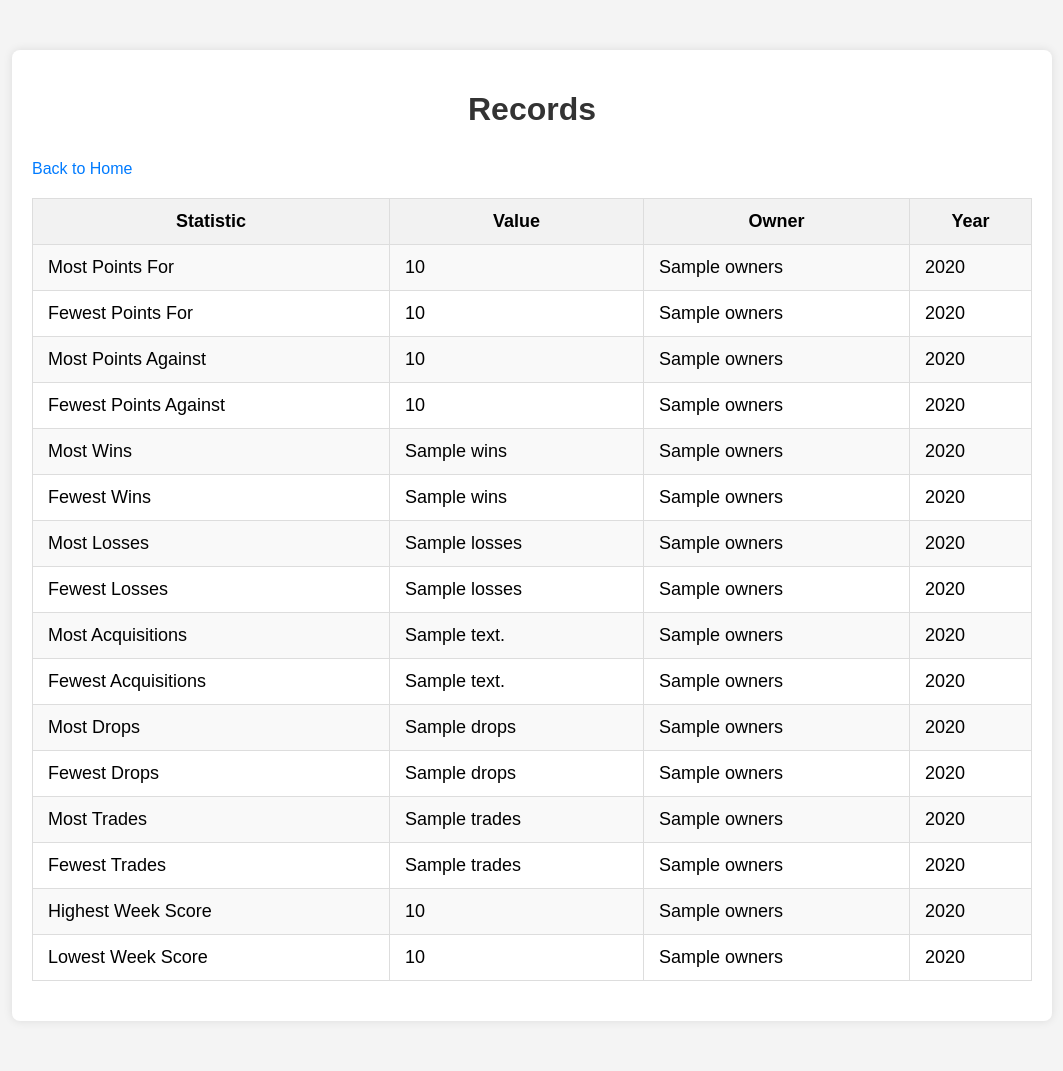
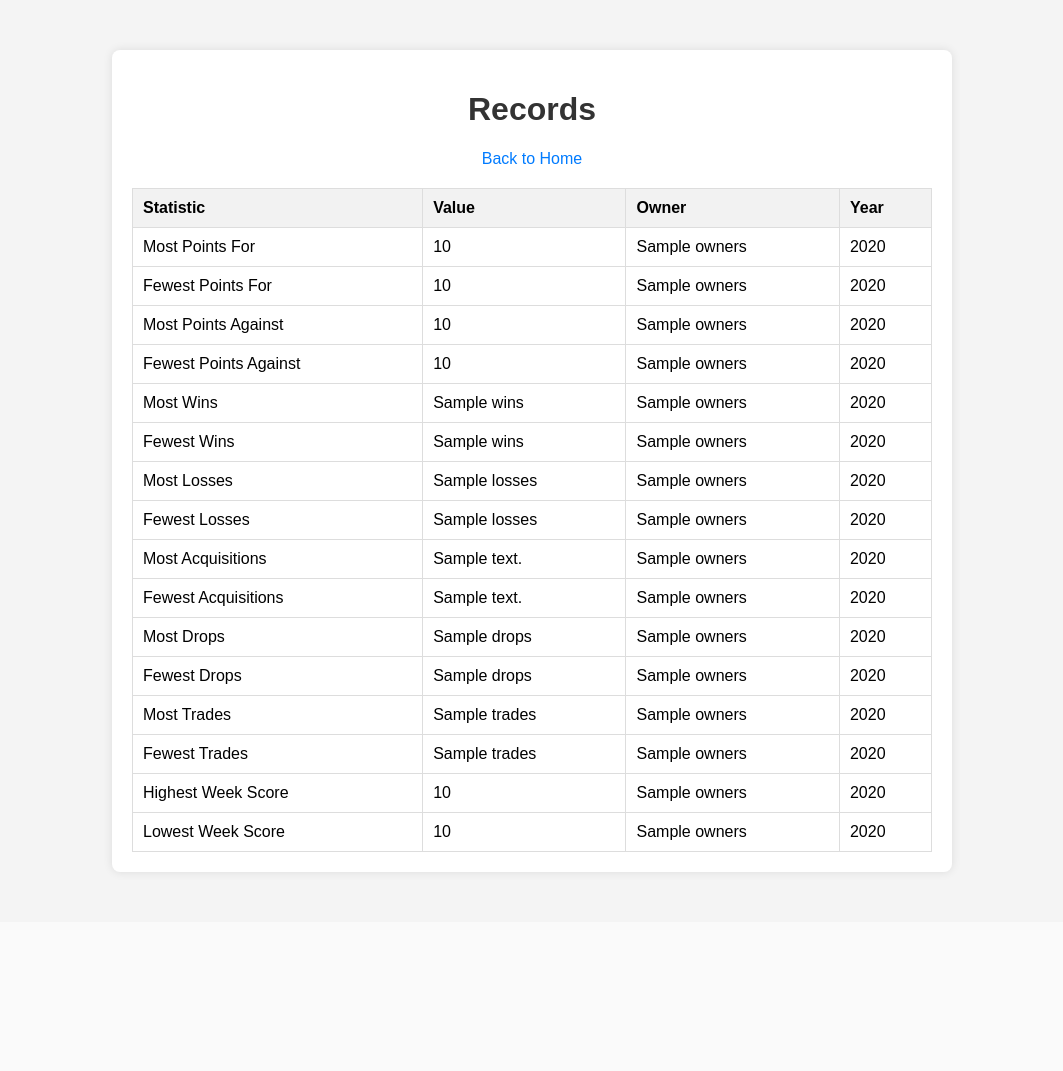
Before and after one commit to shraydewan/Buzzcut-League, a Flask app: template templates/records.html in a window 1280 px wide. Shown: the whole page, without its empty margins (108-1171 px from the left). After the commit the page ends 875 px from the top, so only its background shows below. Run offline with Flask 3, Linux system fonts and the light colour scheme; the template is opened without the code that fills it: most values are stand-ins (such as "Sample title", 1, 10 or a date in 2020); parts of the project's set-up code (start-up, migrations or seed data) failed here and were passed over.

Commit message:
Update records.html

```diff
--- a/templates/records.html
+++ b/templates/records.html
@@ -1,7 +1,7 @@
 <!DOCTYPE html>
 <html>
 <head>
-    <title>Records</title>
+    <title>Buzzcut League Records</title>
     <style>
         body {
             font-family: Arial, sans-serif;
@@ -10,7 +10,7 @@
             padding: 0;
         }
         .container {
-            max-width: 1000px;
+            max-width: 800px;
             margin: 50px auto;
             padding: 20px;
             background-color: #fff;
@@ -24,29 +24,22 @@
         table {
             width: 100%;
             border-collapse: collapse;
-            margin: 20px 0;
-            font-size: 18px;
+            margin-top: 20px;
+        }
+        th, td {
+            padding: 10px;
+            border: 1px solid #ddd;
             text-align: left;
         }
-        table th, table td {
-            padding: 12px 15px;
-            border: 1px solid #ddd;
-        }
-        table th {
+        th {
             background-color: #f2f2f2;
-            text-align: center;
-        }
-        table tr:nth-child(even) {
-            background-color: #f9f9f9;
-        }
-        table tr:hover {
-            background-color: #f1f1f1;
         }
         a {
-            display: inline-block;
-            margin-top: 10px;
+            display: block;
+            margin-top: 20px;
             text-decoration: none;
             color: #007bff;
+            text-align: center;
         }
         a:hover {
             text-decoration: underline;
@@ -58,12 +51,15 @@
         <h1>Records</h1>
         <a href="/">Back to Home</a>
         <table>
+            <thead>
                 <tr>
                     <th>Statistic</th>
                     <th>Value</th>
                     <th>Owner</th>
                     <th>Year</th>
                 </tr>
+            </thead>
+            <tbody>
                 <tr>
                     <td>Most Points For</td>
                     <td>{{ records.max_points_for.points_for }}</td>
@@ -150,16 +146,17 @@
                 </tr>
                 <tr>
                     <td>Highest Week Score</td>
-                <td>{{ records['highest_week_score']['score'] }}</td>
-                <td>{{ records['highest_week_score']['owners'] }}</td>
-                <td>{{ records['highest_week_score']['year'] }}</td>
+                    <td>{{ records.highest_week_score.score }}</td>
+                    <td>{{ records.highest_week_score.owners }}</td>
+                    <td>{{ records.highest_week_score.year }}</td>
                 </tr>
                 <tr>
                     <td>Lowest Week Score</td>
-                <td>{{ records['lowest_week_score']['score'] }}</td>
-                <td>{{ records['lowest_week_score']['owners'] }}</td>
-                <td>{{ records['lowest_week_score']['year'] }}</td>
+                    <td>{{ records.lowest_week_score.score }}</td>
+                    <td>{{ records.lowest_week_score.owners }}</td>
+                    <td>{{ records.lowest_week_score.year }}</td>
                 </tr>
+            </tbody>
         </table>
     </div>
 </body>
```
Lines whose indentation alone changed are shown as unchanged.
